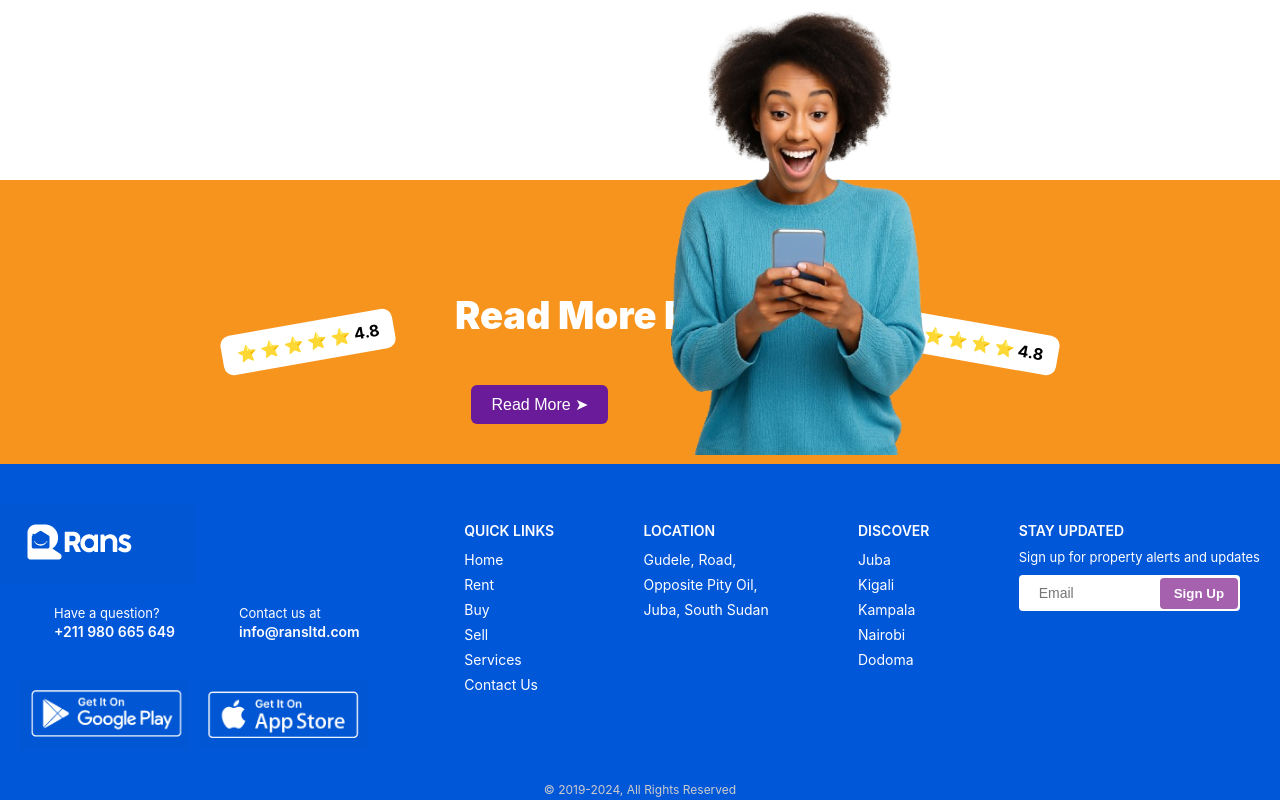
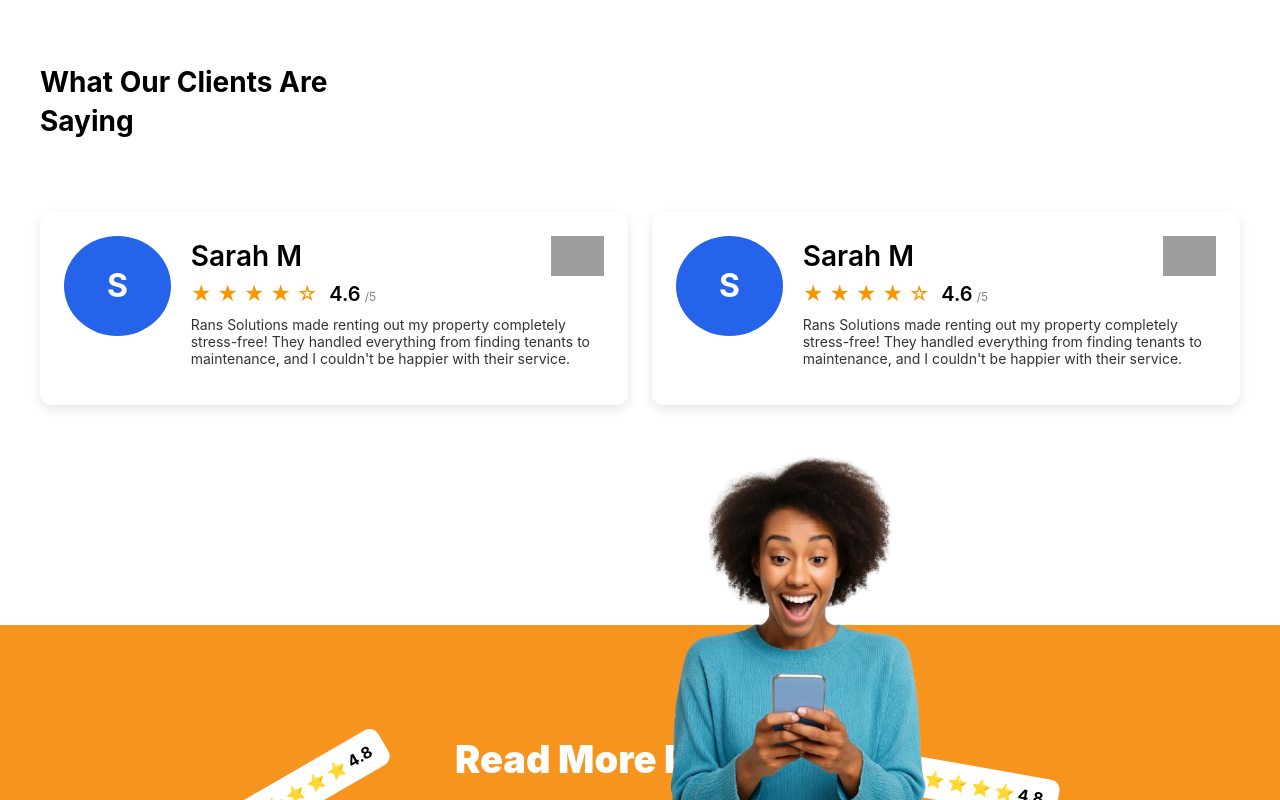
Before and after one commit to Manishh94/rans-frontend, a React (Create React App) app: page / in a window 1280 px wide. Shown: the top 800 px of the page. Built offline with nearby package versions, Linux system fonts and the light colour scheme; grey boxes are pictures that could not be loaded; the HTML template or start-up script is replaced by a standard one.

Commit message:
add testimonial section

```diff
--- a/src/App.js
+++ b/src/App.js
@@ -1,9 +1,11 @@
 import Footer from "./components/footer";
 import ReviewSection from "./components/review_section";
+import TestimonialCard from "./components/testimonials_card";
 
 function App() {
   return (
     <>
+      <TestimonialCard />
       <ReviewSection />
       <Footer />
     </>
--- a/src/assets/css/review-section.css
+++ b/src/assets/css/review-section.css
@@ -38,7 +38,7 @@
  }
 
  .btn-read-unique {
-     background-color: #6a1b9a;
+     background-color: #9B59B6;
      color: white;
      padding: 10px 20px;
      border: none;
@@ -55,7 +55,7 @@
      padding: 10px 15px;
      border-radius: 10px;
      font-weight: bold;
-     transform: rotate(-10deg);
+     transform: rotate(-30deg);
  }
 
  .left-unique-card {
--- /dev/null
+++ b/src/assets/css/testimonials.css
@@ -0,0 +1,90 @@
+.testimonial-wrapper {
+    padding: 40px 20px;
+    max-width: 1200px;
+    margin: auto;
+}
+
+.testimonial-heading {
+    font-size: 28px;
+    font-weight: bold;
+    margin-bottom: 70px;
+    line-height: 1.4;
+}
+
+.testimonial-cards {
+    display: flex;
+    flex-direction: column;
+    gap: 24px;
+}
+
+.testimonial-cards {
+    flex-direction: row;
+}
+
+.testimonial-card {
+    display: flex;
+    background: white;
+    padding: 24px;
+    border-radius: 12px;
+    box-shadow: 0 4px 12px rgba(0, 0, 0, 0.1);
+    flex: 1;
+    gap: 20px;
+}
+
+.testimonial-avatar {
+    width: 300px;
+    height: 100px;
+    border-radius: 50%;
+    background-color: #2563eb;
+    color: white;
+    font-size: 32px;
+    font-weight: bold;
+    display: flex;
+    align-items: center;
+    justify-content: center;
+}
+
+.testimonial-content {
+    display: flex;
+    flex-direction: column;
+    justify-content: space-between;
+}
+
+.testimonial-header {
+    display: flex;
+    align-items: center;
+    justify-content: space-between;
+}
+
+.testimonial-name {
+    font-weight: 600;
+    font-size: 28px;
+}
+
+.testimonial-company {
+    height: 40px;
+}
+
+.testimonial-rating {
+    margin-top: 6px;
+    font-size: 20px;
+    color: #F79600;
+}
+
+.testimonial-score {
+    font-weight: 600;
+    margin-left: 6px;
+    color: black;
+}
+
+.testimonial-outof {
+    color: gray;
+    font-size: 12px;
+    margin-left: 4px;
+}
+
+.testimonial-text {
+    margin-top: 10px;
+    font-size: 14px;
+    color: #333;
+}
--- /dev/null
+++ b/src/components/testimonials_card.js
@@ -0,0 +1,41 @@
+import React from "react";
+import "../assets/css/testimonials.css";
+
+const TestimonialCard = () => {
+  return (
+    <div className="testimonial-wrapper">
+      <h2 className="testimonial-heading">
+        What Our Clients Are <br /> Saying
+      </h2>
+
+      <div className="testimonial-cards">
+        {[1, 2].map((card) => (
+          <div key={card} className="testimonial-card">
+            <div className="testimonial-avatar">S</div>
+            <div className="testimonial-content">
+              <div className="testimonial-header">
+                <span className="testimonial-name">Sarah M</span>
+                <img
+                  src="https://upload.wikimedia.org/wikipedia/commons/2/2f/Google_2015_logo.svg"
+                  alt="Google"
+                  className="testimonial-company"
+                />
+              </div>
+              <div className="testimonial-rating">
+                ★ ★ ★ ★ ☆ <span className="testimonial-score">4.6</span>
+                <span className="testimonial-outof">/5</span>
+              </div>
+              <p className="testimonial-text">
+                Rans Solutions made renting out my property completely
+                stress-free! They handled everything from finding tenants to
+                maintenance, and I couldn't be happier with their service.
+              </p>
+            </div>
+          </div>
+        ))}
+      </div>
+    </div>
+  );
+};
+
+export default TestimonialCard;
```
